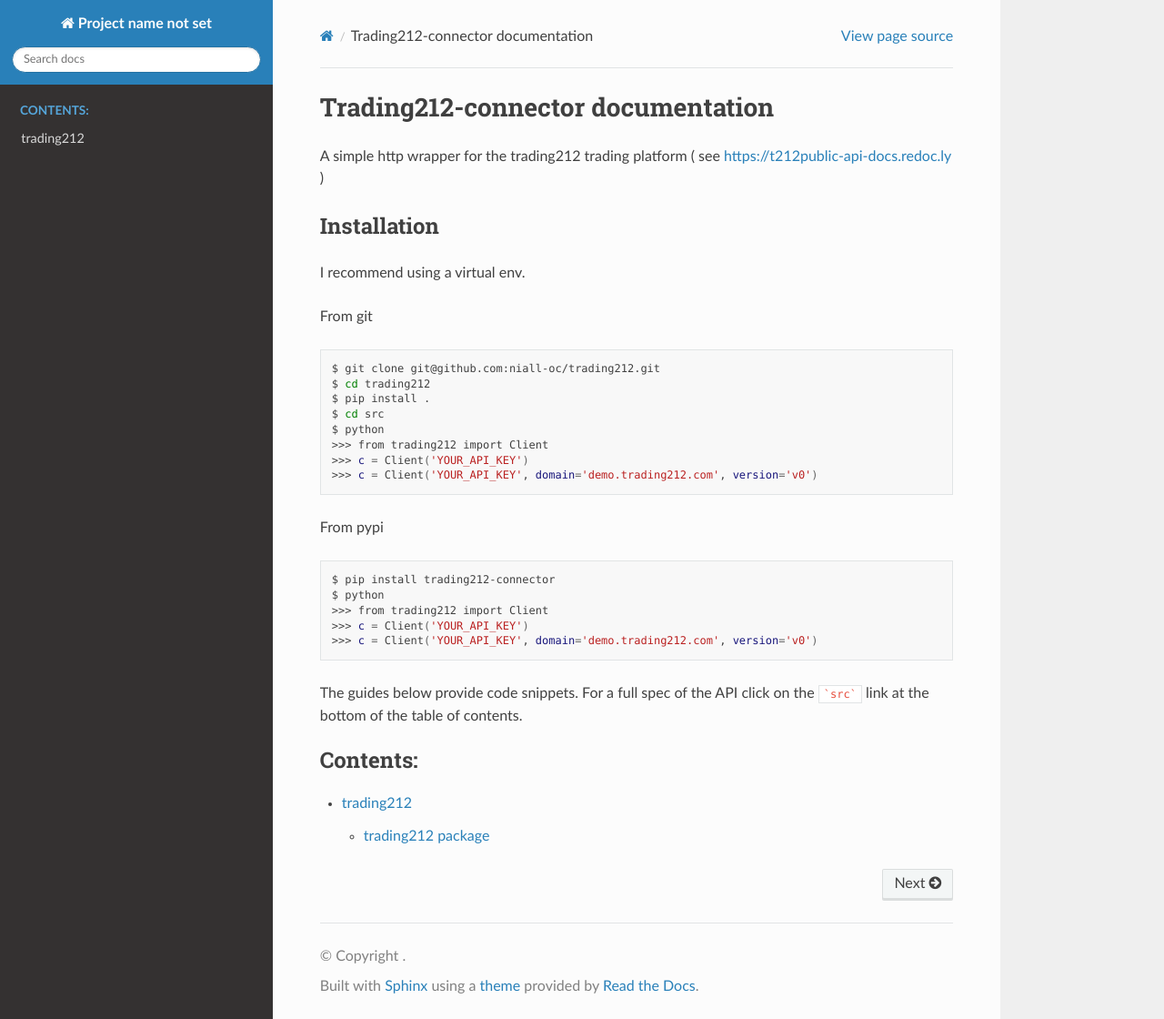
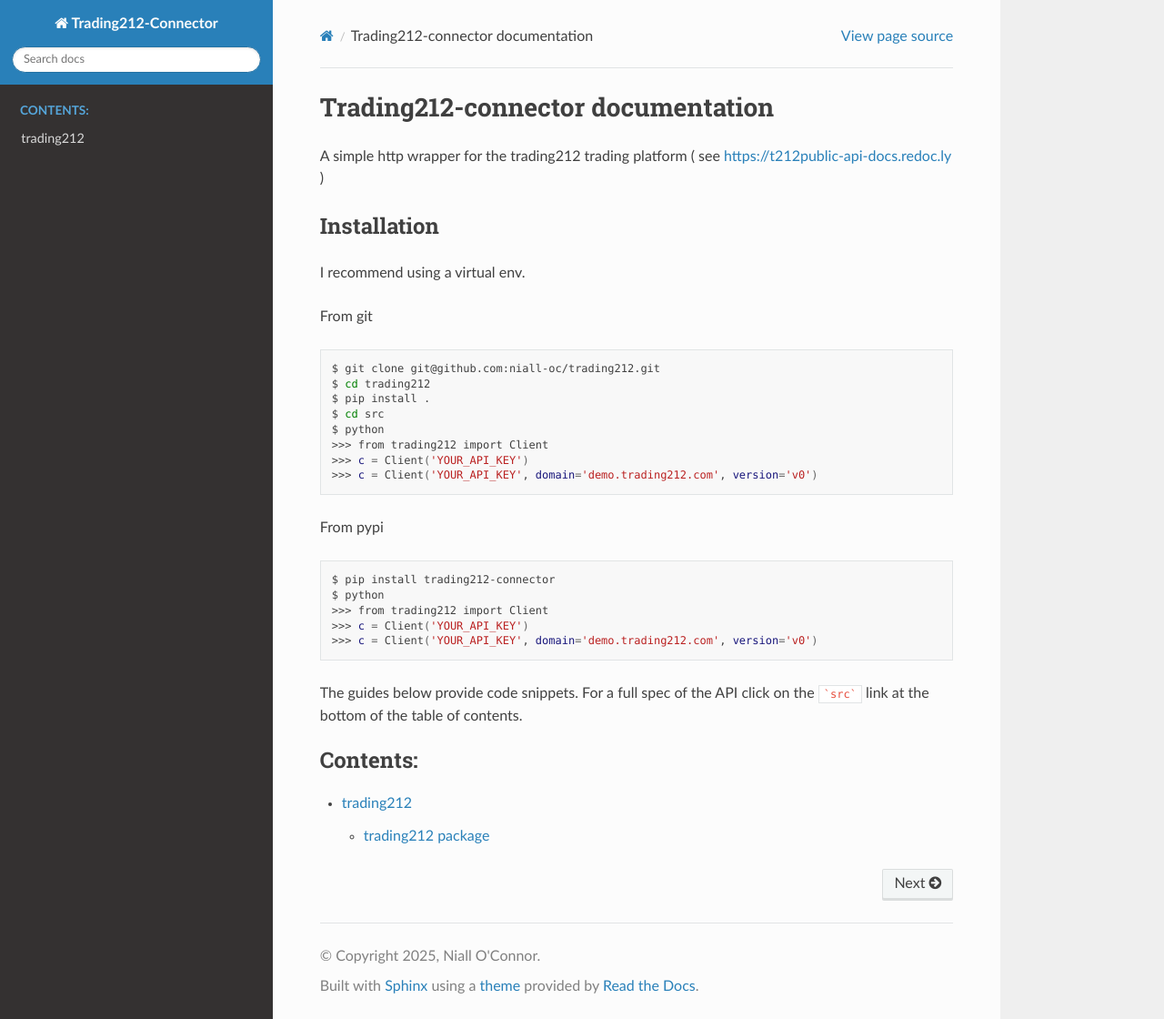
Before and after one commit to niall-oc/trading212, a Sphinx documentation site: the page built from docs/source/index.rst, in a window 1280 px wide and 1120 px high. Shown: the whole window at 91% size. Built offline with Sphinx 7.4.7 and the Read the Docs theme 3.1.0, drawn with Linux system fonts in a browser that asks for light colours.

```diff
--- a/docs/source/conf.py
+++ b/docs/source/conf.py
@@ -13,6 +13,11 @@
 sys.path.insert(0, os.path.abspath('../../src'))
 print(f"Current working directory: {os.getcwd()}")
 print(f"Added to sys.path: {os.path.abspath('../../')}")
+
+project = 'Trading212-Connector'
+copyright = "2025, Niall O'Connor"
+author = "Niall O'Connor"
+release = '1.0'
 
 # -- General configuration ---------------------------------------------------
 # https://www.sphinx-doc.org/en/master/usage/configuration.html#general-configuration
```
